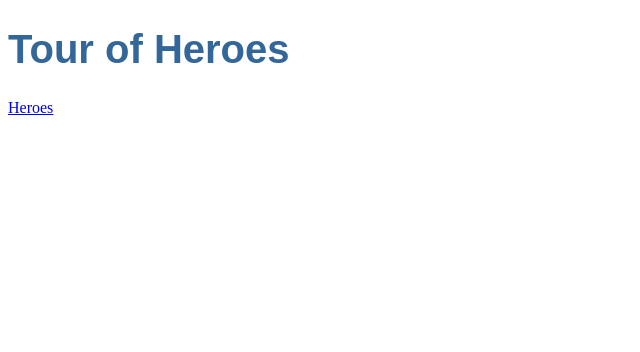
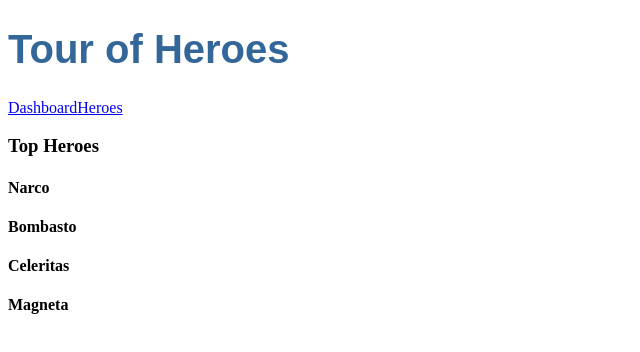
Before and after one commit to sfehlandt/tour-of-heroes, an Angular app: page /dashboard in a window 1280 px wide. Before the commit this address led to /. Shown: the top 352 px of the page, without its empty margins (0-640 px from the left). Built offline with nearby package versions, Linux system fonts and the light colour scheme.

Commit message:
Add Dashboard

```diff
--- a/src/app/app.component.html
+++ b/src/app/app.component.html
@@ -1,3 +1,6 @@
 <h1>{{title}}</h1>
-<a routerLink="/heroes">Heroes</a>
+<nav>
+  <a routerLink="/dashboard">Dashboard</a>
+  <a routerLink="/heroes">Heroes</a>
+</nav>
 <router-outlet></router-outlet>
--- a/src/app/app.component.ts
+++ b/src/app/app.component.ts
@@ -6,6 +6,8 @@
   styleUrls: ['./app.component.css'],
 })
 
-export class AppComponent {
+export class AppComponent implements OnInit {
   title = 'Tour of Heroes';
+  constructor() { }
+  ngOnInit() { }
 }
--- /dev/null
+++ b/src/app/dashboard/dashboard.component.html
@@ -0,0 +1,8 @@
+<h3>Top Heroes</h3>
+<div class="grid grid-pad">
+  <div *ngFor="let hero of heroes" class="col-1-4">
+    <div class="module-hero">
+      <h4>{{hero.name}}</h4>
+    </div>
+  </div>
+</div>
--- /dev/null
+++ b/src/app/dashboard/dashboard.component.ts
@@ -0,0 +1,20 @@
+import { Component, OnInit } from '@angular/core';
+import { Hero } from '../hero';
+import { HeroService } from '../hero.service';
+
+@Component({
+  selector: 'app-dashboard',
+  templateUrl: './dashboard.component.html',
+  styleUrls: ['./dashboard.component.css']
+})
+export class DashboardComponent implements OnInit {
+
+  heroes: Hero[] = [];
+
+  constructor(private heroService: HeroService) { }
+
+  ngOnInit() {
+    this.heroService.getHeroes().then(heroes => this.heroes = heroes.slice(1, 5));
+  }
+
+}
```
Also changed, not shown: src/app/app.module.ts (+12 -1 lines), src/app/dashboard/dashboard.component.css (added), 1 other file (tests, documents, lock files or other folders).
